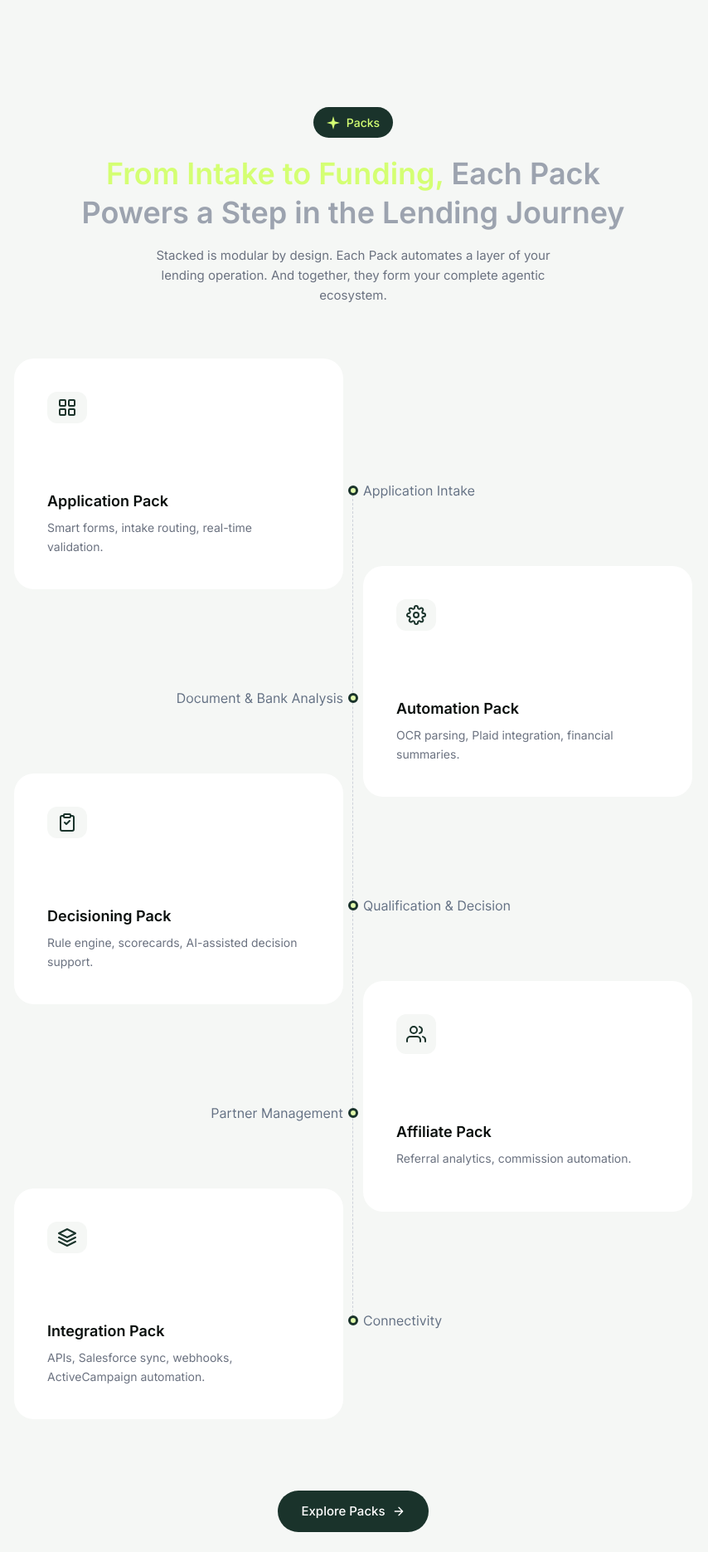
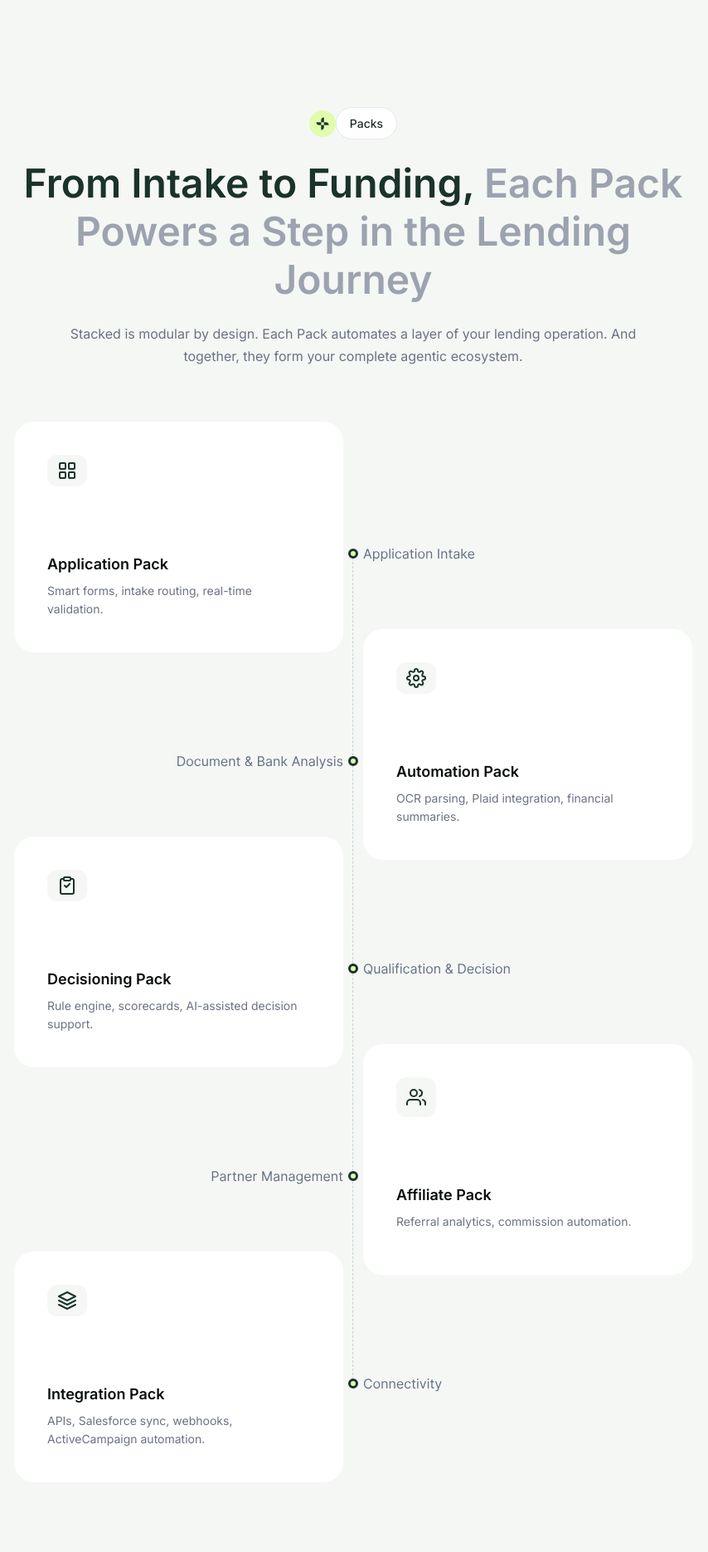
Before and after one commit to TheRoboMaster123/Stacked-Site, a React (Vite) app: page /#/ in a window 1280 px wide. Shown: the part 1740-3610 px from the top of the page at 83% size, without its empty margins (214-1068 px from the left). Built offline with nearby package versions, Linux system fonts and the light colour scheme.

Commit message:
Packs section: header styling Explore Packs button with two-part design

```diff
--- a/pages/Home.css
+++ b/pages/Home.css
@@ -365,29 +365,33 @@
 .packs-badge {
   display: inline-flex;
   align-items: center;
-  gap: 8px;
-  background-color: #1A332B;
+  gap: 0;
+  margin-bottom: 24px;
+}
+
+.packs-badge-text {
+  background-color: white;
+  border: 1px solid #E5E7EB;
   border-radius: 100px;
   padding: 8px 16px;
   font-size: 14px;
   font-weight: 500;
-  color: #D4FF73;
-  margin-bottom: 20px;
+  color: #1A332B;
 }
 
 .packs-title {
-  font-size: 36px;
+  font-size: 48px;
   font-weight: 600;
-  line-height: 1.3;
-  margin-bottom: 16px;
+  line-height: 1.2;
+  margin-bottom: 24px;
 }
 
 .packs-subtitle {
-  font-size: 15px;
+  font-size: 16px;
   color: #6B7280;
-  max-width: 520px;
+  max-width: 700px;
   margin: 0 auto;
-  line-height: 1.6;
+  line-height: 1.7;
 }
 
 /* Packs Timeline */
@@ -516,20 +520,37 @@
 .explore-packs-btn {
   display: inline-flex;
   align-items: center;
-  gap: 8px;
+  gap: 0;
+  text-decoration: none;
+  transition: all 0.2s ease;
+}
+
+.explore-packs-text {
   background: #1A332B;
-  color: white;
+  color: #D4FF73;
   font-size: 15px;
   font-weight: 500;
   padding: 14px 28px;
   border-radius: 100px;
-  text-decoration: none;
-  transition: all 0.2s ease;
+}
+
+.explore-packs-arrow {
+  background: #1A332B;
+  color: #D4FF73;
+  width: 48px;
+  height: 48px;
+  border-radius: 50%;
+  display: flex;
+  align-items: center;
+  justify-content: center;
 }
 
 .explore-packs-btn:hover {
+  transform: translateY(-1px);
+}
+
+.explore-packs-btn:hover .explore-packs-text {
   background: #0F1F1A;
-  transform: translateY(-1px);
 }
 
 /* Responsive */
--- a/pages/Home.tsx
+++ b/pages/Home.tsx
@@ -295,13 +295,11 @@ const PacksSection = () => (
             {/* Section Header */}
             <div className="text-center mb-16">
                 <div className="packs-badge">
-                    <svg width="16" height="16" viewBox="0 0 16 16" fill="none" xmlns="http://www.w3.org/2000/svg">
-                        <path d="M8 0L9.79611 6.20389L16 8L9.79611 9.79611L8 16L6.20389 9.79611L0 8L6.20389 6.20389L8 0Z" fill="#D4FF73"/>
-                    </svg>
-                    <span>Packs</span>
+                    <img src="/stacked-icon.png" alt="" className="w-8 h-8" />
+                    <span className="packs-badge-text">Packs</span>
                 </div>
                 <h2 className="packs-title">
-                    <span className="text-[#D4FF73]">From Intake to Funding,</span>{' '}
+                    <span className="text-[#1A332B]">From Intake to Funding,</span>{' '}
                     <span className="text-gray-400">Each Pack<br/>Powers a Step in the Lending Journey</span>
                 </h2>
                 <p className="packs-subtitle">
@@ -399,10 +397,12 @@ const PacksSection = () => (
             {/* Explore Packs Button */}
             <div className="text-center mt-16">
                 <Link to="/packs" className="explore-packs-btn">
-                    Explore Packs
-                    <svg width="16" height="16" viewBox="0 0 24 24" fill="none" xmlns="http://www.w3.org/2000/svg">
-                        <path d="M5 12h14M12 5l7 7-7 7" stroke="currentColor" strokeWidth="2" strokeLinecap="round" strokeLinejoin="round"/>
-                    </svg>
+                    <span className="explore-packs-text">Explore Packs</span>
+                    <span className="explore-packs-arrow">
+                        <svg width="20" height="20" viewBox="0 0 24 24" fill="none" xmlns="http://www.w3.org/2000/svg">
+                            <path d="M7 17L17 7M17 7H7M17 7V17" stroke="currentColor" strokeWidth="2" strokeLinecap="round" strokeLinejoin="round"/>
+                        </svg>
+                    </span>
                 </Link>
             </div>
         </div>
```
